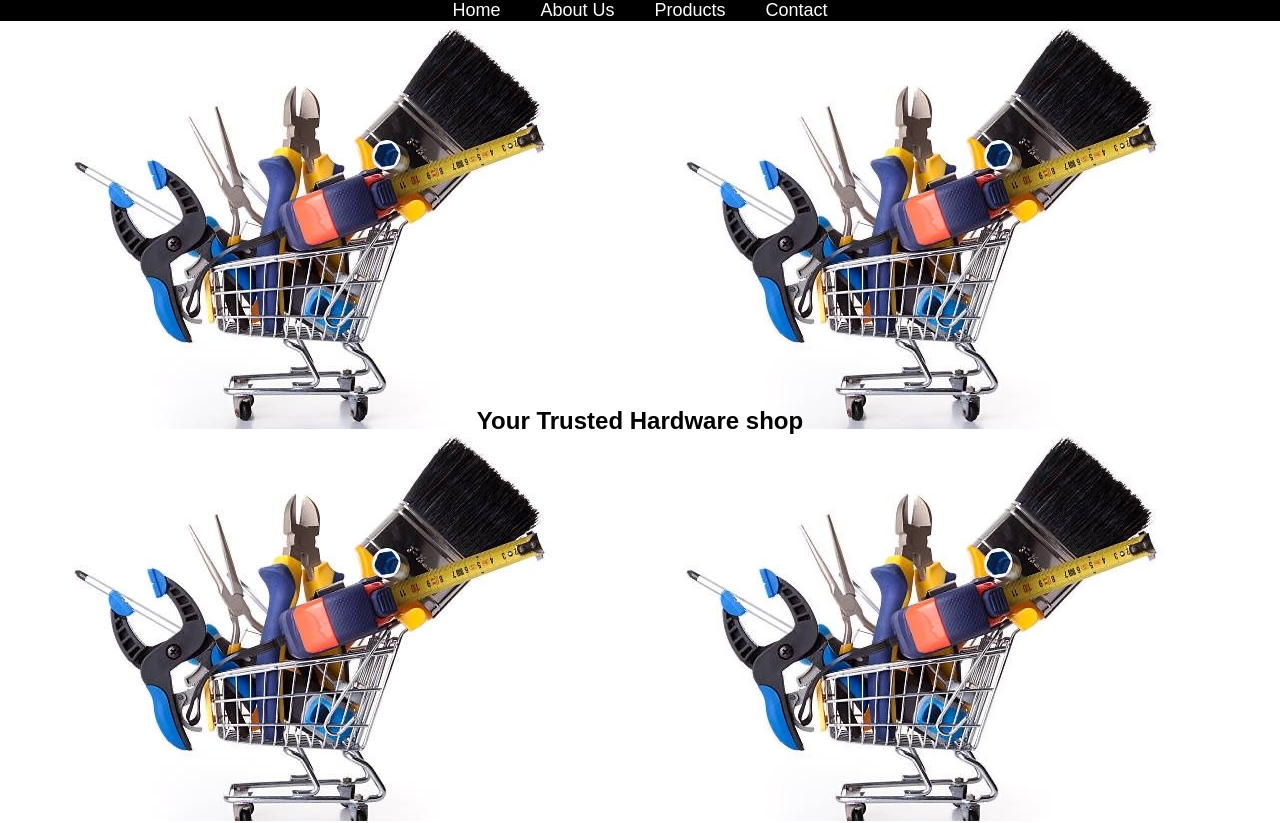
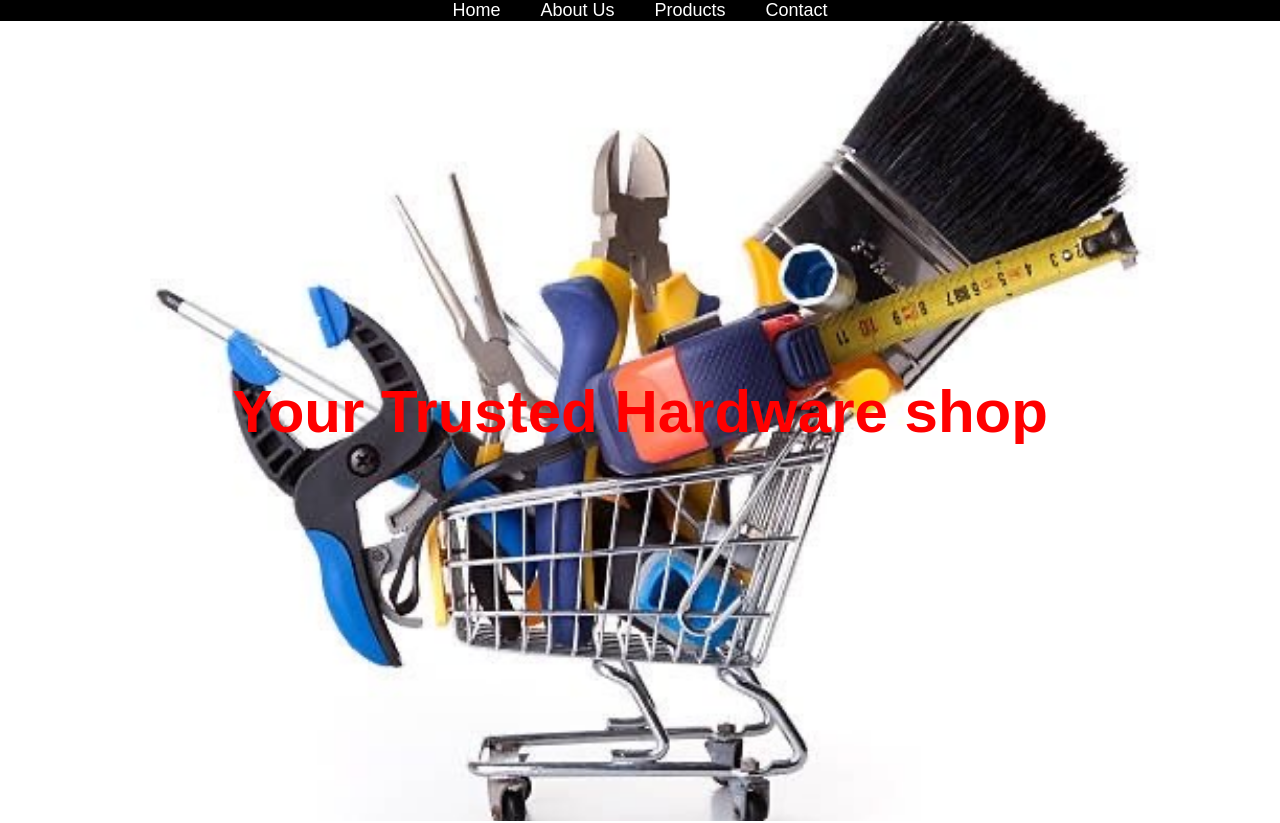
Before and after one commit to najmajinow/masi-hardware, a plain HTML site: page index.html in a window 1280 px wide. Shown: the top 823 px of the page. Drawn offline with Linux system fonts and the light colour scheme.

Commit message:
Add files via upload

```diff
--- a/index.html
+++ b/index.html
@@ -24,7 +24,7 @@
     <!-- Hero Section -->
     <section id="home" class="hero">
         <div class="hero-content">
-            <h2>Your Trusted Hardware shop</h2>
+            <h1>Your Trusted Hardware shop</h1>
         </div>
         <img src="https://raw.githubusercontent.com/najmajinow/masi-hardware/refs/heads/main/home%20page.JPG                  " alt="home page" class="hero-image">
     </section>
--- a/style.css
+++ b/style.css
@@ -53,8 +53,9 @@ nav ul li a {
     justify-content: center;
     align-items: center;
     text-align: center;
-     background-color: white;
-     background: url( https://raw.githubusercontent.com/najmajinow/masi-hardware/refs/heads/main/home%20page.JPG             );
+    background-color: white;
+    background: url('https://raw.githubusercontent.com/najmajinow/masi-hardware/refs/heads/main/home%20page.JPG') no-repeat center center;
+    background-size: cover; /* Ensures the image covers the whole section */
 }
 
 .hero-image {
@@ -70,7 +71,7 @@ nav ul li a {
 /* Styling for the text over the image */
 .hero-content {
     z-index: 1;
-    color: black;
+    color: red;
 }
 
 .hero-content h1 {
@@ -78,9 +79,11 @@ nav ul li a {
     margin-bottom: 20px;
 }
 
-.hero-content p {
-    font-size: 30px;
+.hero-content h1 {
+    font-size: 60px;
 }
+
+
 
 
 
```
